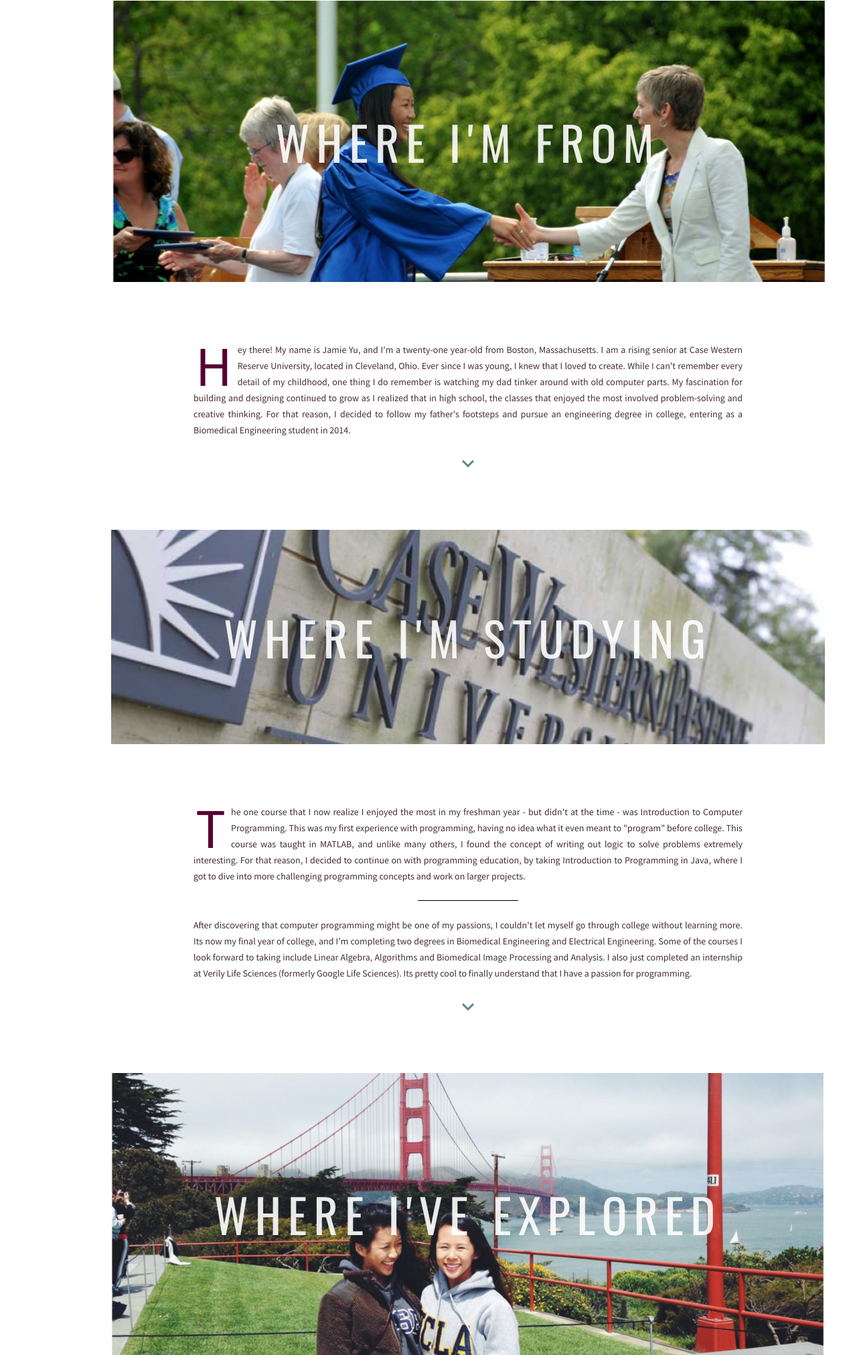
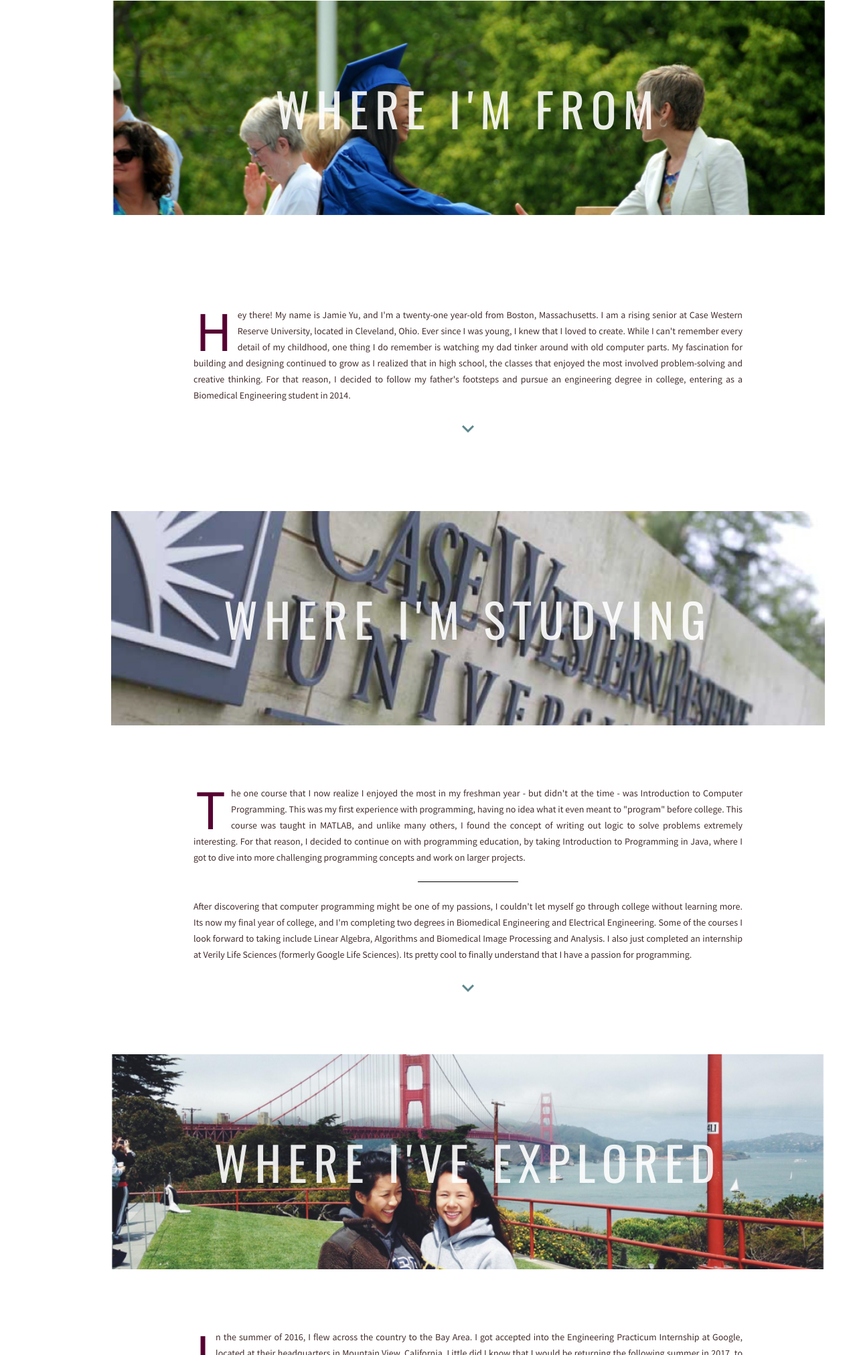
Before and after one commit to jamiemyu/sitev2, a plain HTML site: page index.html in a window 1280 px wide. Shown: the part 777-2800 px from the top of the page at 67% size. Drawn offline with nearby package versions, Linux system fonts and the light colour scheme.

```diff
--- a/assets/stylesheets/main.css
+++ b/assets/stylesheets/main.css
@@ -169,8 +169,8 @@
     color: #5E878E;
     -moz-background-size: cover;
     overflow: hidden;
-    padding-top: 100px;
-    padding-bottom: 100px;
+    padding-top: 50px;
+    padding-bottom: 50px;
     position: relative;
     -webkit-background-size: cover;
     width: 100%;
@@ -199,8 +199,8 @@
     background-size: cover;
     -moz-background-size: cover;
     overflow: hidden;
-    padding-top: 100px;
-    padding-bottom: 100px;
+    padding-top: 50px;
+    padding-bottom: 50px;
     position: relative;
     -webkit-background-size: cover;
     width: 100%;
--- a/index.html
+++ b/index.html
@@ -55,9 +55,13 @@
 
                 <section>
                   <div class="block">
+                    <br>
+                    <br>
                     <p><span class="first-character section1">H</span>ey there! My name is Jamie Yu, and I'm a twenty-one year-old from Boston, Massachusetts. I am a rising senior at Case Western Reserve University, located in Cleveland, Ohio. Ever since I was young, I knew that I loved to create. While I can't remember every detail of my childhood, one thing I do remember is watching my dad tinker around with old computer parts. My fascination for building and designing continued to grow as I realized that in high school, the classes that enjoyed the most involved problem-solving and creative thinking. For that reason, I decided to follow my father's footsteps and pursue an engineering degree in college, entering as a Biomedical Engineering student in 2014.</p>
                     <div class="arrow">
                         <a href="#studying-title" class="smoothScroll"><i class="material-icons md-48">keyboard_arrow_down</i></a>
+                        <br>
+                        <br>
                     </div>
                   </div>
                 </section>
@@ -69,7 +73,7 @@
                 </section>
 
                 <section>
-                  <div class="block" id="studying">
+                  <div class="block">
                     <p><span class="first-character section2">T</span>he one course that I now realize I enjoyed the most in my freshman year - but didn't at the time - was Introduction to Computer Programming. This was my first experience with programming, having no idea what it even meant to "program" before college. This course was taught in MATLAB, and unlike many others, I found the concept of writing out logic to solve problems extremely interesting. For that reason, I decided to continue on with programming education, by taking Introduction to Programming in Java, where I got to dive into more challenging programming concepts and work on larger projects.</p>
                     <p class="line-break margin-top-10"></p>
                     <p class="margin-top-10">After discovering that computer programming might be one of my passions, I couldn't let myself go through college without learning more. Its now my final year of college, and I'm completing two degrees in Biomedical Engineering and Electrical Engineering. Some of the courses I look forward to taking include Linear Algebra, Algorithms and Biomedical Image Processing and Analysis. I also just completed an internship at Verily Life Sciences (formerly Google Life Sciences). Its pretty cool to finally understand that I have a passion for programming.</p>
```
